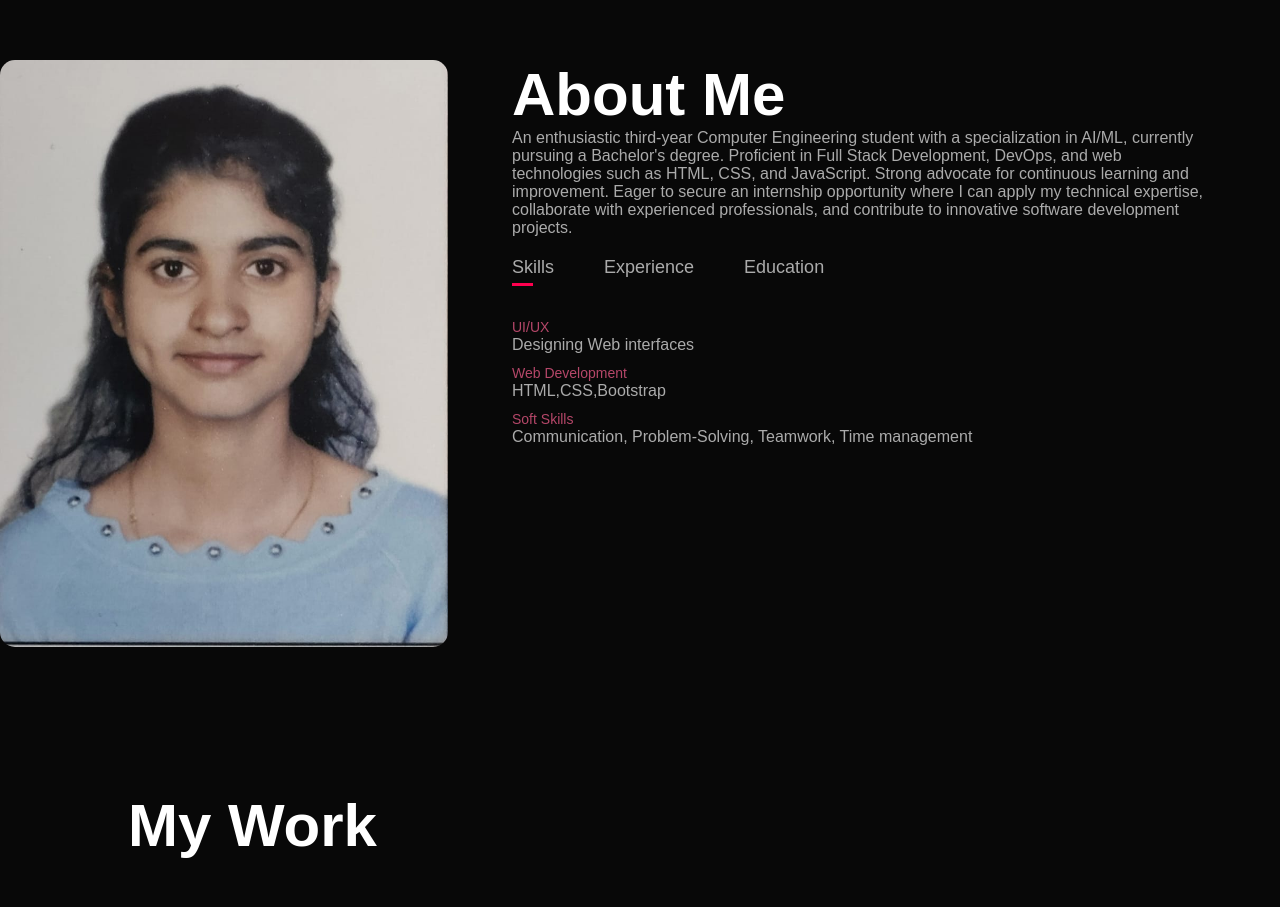
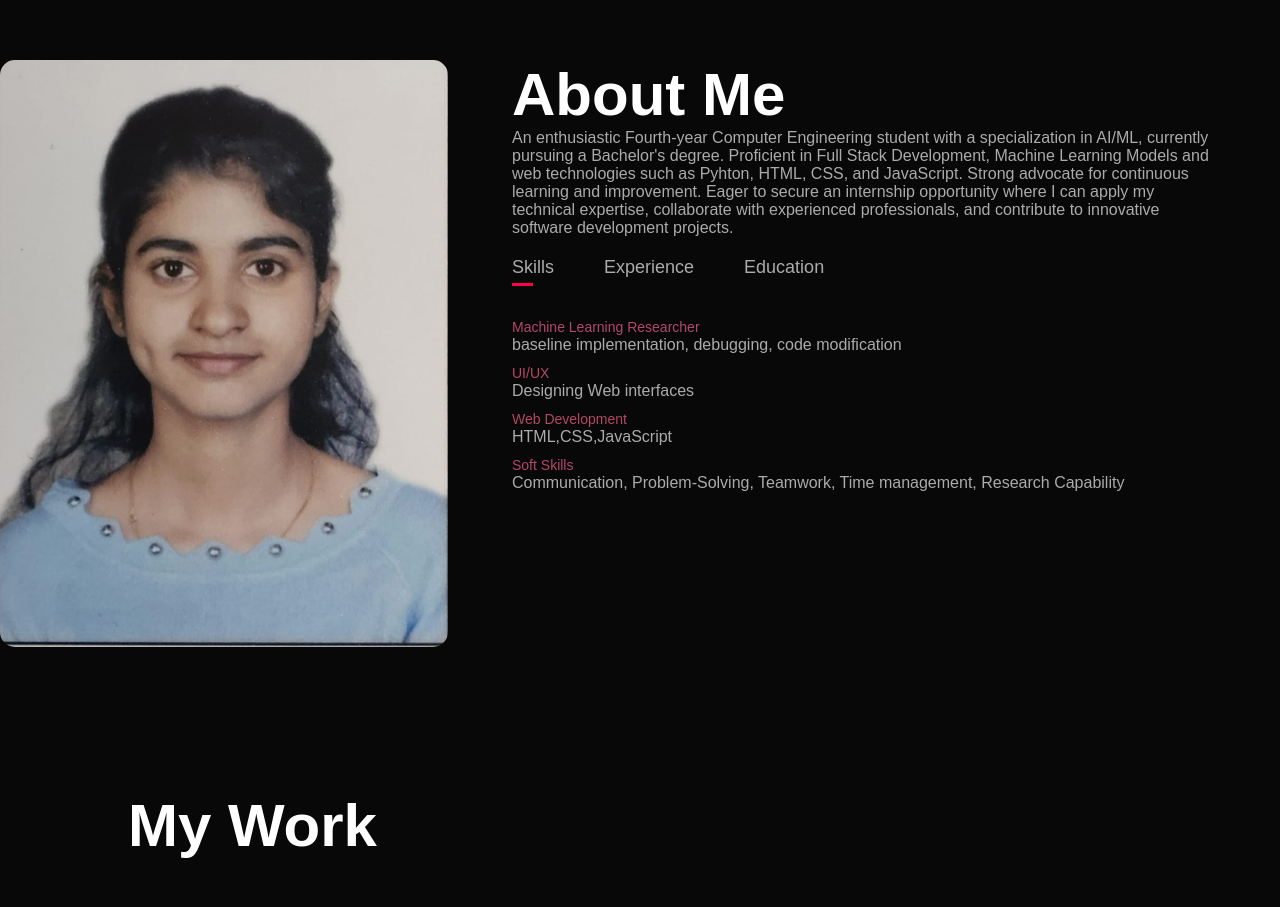
Before and after one commit to RiddhiKatkar/Portfolio, a plain HTML site: page index.html in a window 1280 px wide. Shown: the part 820-1727 px from the top of the page. Drawn offline with Linux system fonts and the light colour scheme; grey boxes are pictures that could not be loaded.

Commit message:
Update index.html

```diff
--- a/index.html
+++ b/index.html
@@ -37,7 +37,7 @@
                 </div>
                 <div class="about-col-2">
                     <h1 class="sub-title">About Me</h1>
-                    <p style="max-width: 700px;">An enthusiastic third-year Computer Engineering student with a specialization in AI/ML, currently pursuing a Bachelor's degree. Proficient in Full Stack Development, DevOps, and web technologies such as HTML, CSS, and JavaScript. Strong advocate for continuous learning and improvement. Eager to secure an internship opportunity where I can apply my technical expertise, collaborate with experienced professionals, and contribute to innovative software development projects.</p>
+                    <p style="max-width: 700px;">An enthusiastic Fourth-year Computer Engineering student with a specialization in AI/ML, currently pursuing a Bachelor's degree. Proficient in Full Stack Development, Machine Learning Models and web technologies such as Pyhton, HTML, CSS, and JavaScript. Strong advocate for continuous learning and improvement. Eager to secure an internship opportunity where I can apply my technical expertise, collaborate with experienced professionals, and contribute to innovative software development projects.</p>
 
                     <div class="tab-titles">
                         <p class="tab-links active-link" onclick="opentab('skills')">Skills</p>
@@ -46,14 +46,16 @@
                     </div>
                     <div class="tab-contents active-tab" id="skills">
                         <ul>
+                            <li><span>Machine Learning Researcher</span><br>baseline implementation, debugging, code modification</li>
                             <li><span>UI/UX</span><br>Designing Web interfaces</li>
-                            <li><span>Web Development</span><br>HTML,CSS,Bootstrap</li>
-                            <li><span>Soft Skills</span><br>Communication, Problem-Solving, Teamwork, Time management</li>
+                            <li><span>Web Development</span><br>HTML,CSS,JavaScript</li>
+                            <li><span>Soft Skills</span><br>Communication, Problem-Solving, Teamwork, Time management, Research Capability</li>
                         </ul>
                     </div>
                     <div class="tab-contents" id="experience">
                         <ul>
-                            <li><span>1st July 2024-1st August 2024</span><br>Web Development Internship</li>
+                            <li><span>17st June 2025-17st August 2025</span><br>Machine Learning Researcher at IIT Bombay</li>
+                            <li><span>1st July 2024-1st August 2024</span><br>Web Development Internship at Octanet</li>
                         </ul>
                     </div>
                     <div class="tab-contents" id="education">
@@ -116,7 +118,7 @@
                     <a href="https://www.instagram.com/invites/contact/?igsh=1nhnzaz3yb17r&utm_content=e2o0wrv"><i class="fa-brands fa-instagram"></i></a>
                     <a href="https://riddhikatkar.github.io/RockPaperScissors/"><i class="fa-brands fa-x-twitter"></i></a>
                 </div>
-                <a href="RIDDHIKATKAR.CV(2).pdf" download class="btn btn2">Download CV</a>
+                <a href="RIDDHI KATKAR CV 3.pdf" download class="btn btn2">Download CV</a>
             </div>
         </div>
     </div>
```
